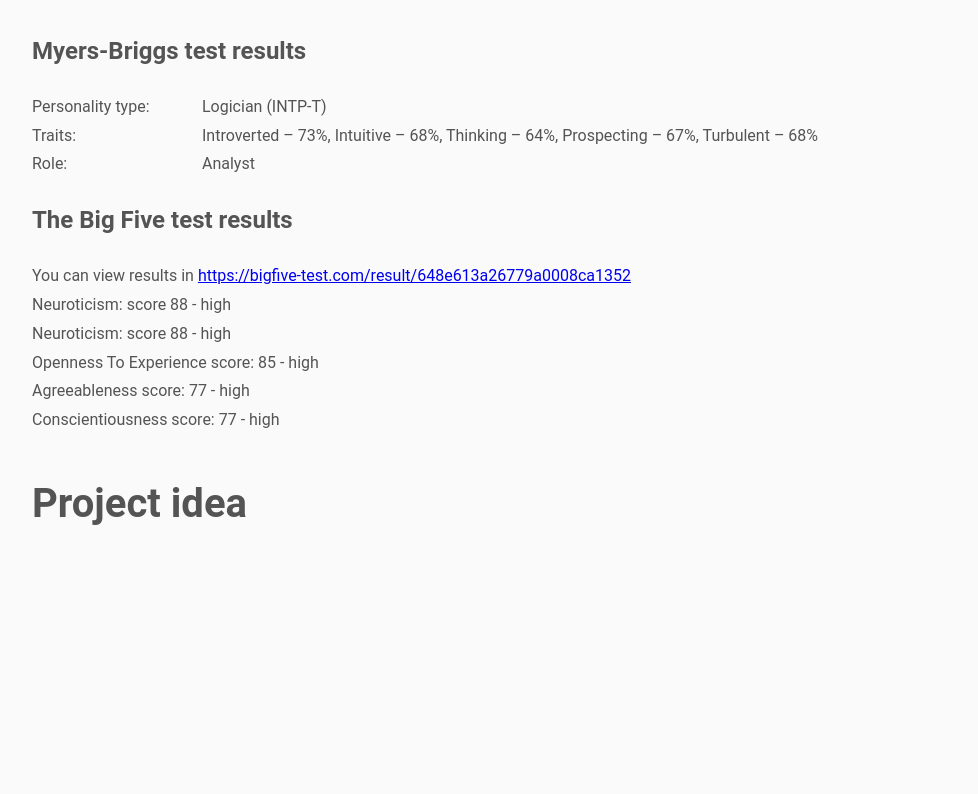
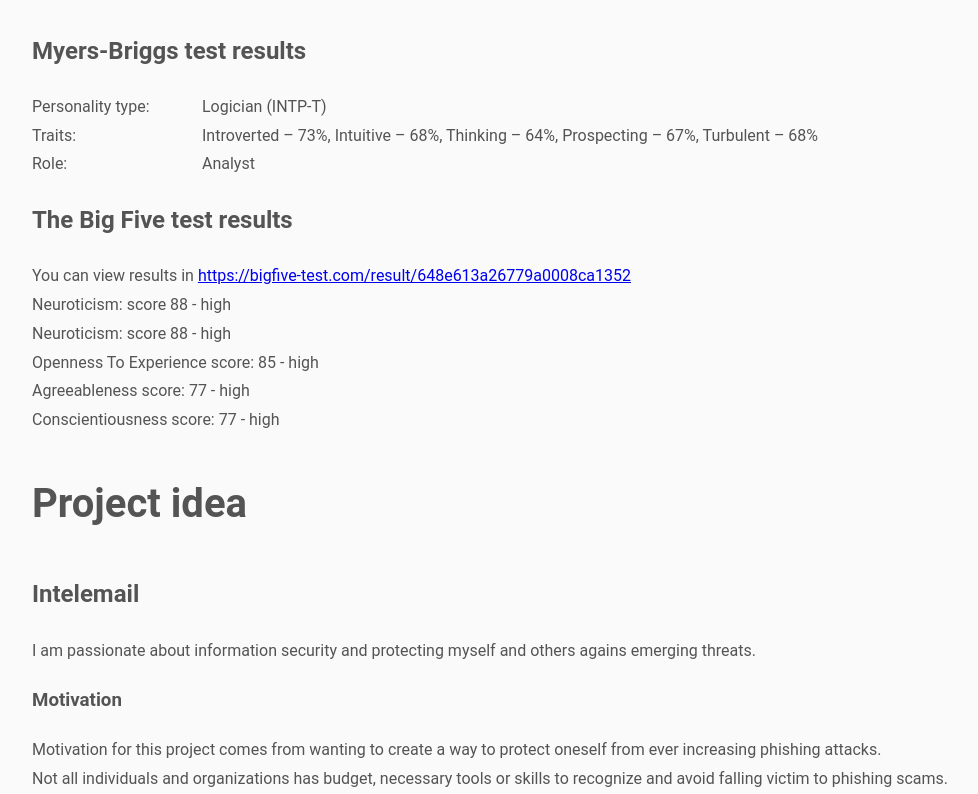
Before and after one commit to iggyzofrin/cocs2196_a1, a plain HTML site: page index.html in a window 1280 px wide. Shown: the part 1886-2680 px from the top of the page, without its empty margins (68-1046 px from the left). Before the commit the page ends 2426 px from the top, so only its background shows below. Drawn offline with Linux system fonts and the light colour scheme.

Commit message:
Updated github page

```diff
--- a/index.html
+++ b/index.html
@@ -82,6 +82,15 @@
 
 	<section id="project-idea">
 		<h1>Project idea</h1>
+		<h2>Intelemail</h2>
+		<p>I am passionate about information security and protecting myself and others agains emerging threats.</p>
+		<h3>Motivation</h3>
+
+		<p>Motivation for this project comes from wanting to create a way to protect oneself from ever increasing phishing attacks.<br>
+		Not all individuals and organizations has budget, necessary tools or skills to recognize and avoid falling victim to phishing scams.</p>
+		<p>
+
+		<p>
 	</section>
 </body>
 </html>
```
